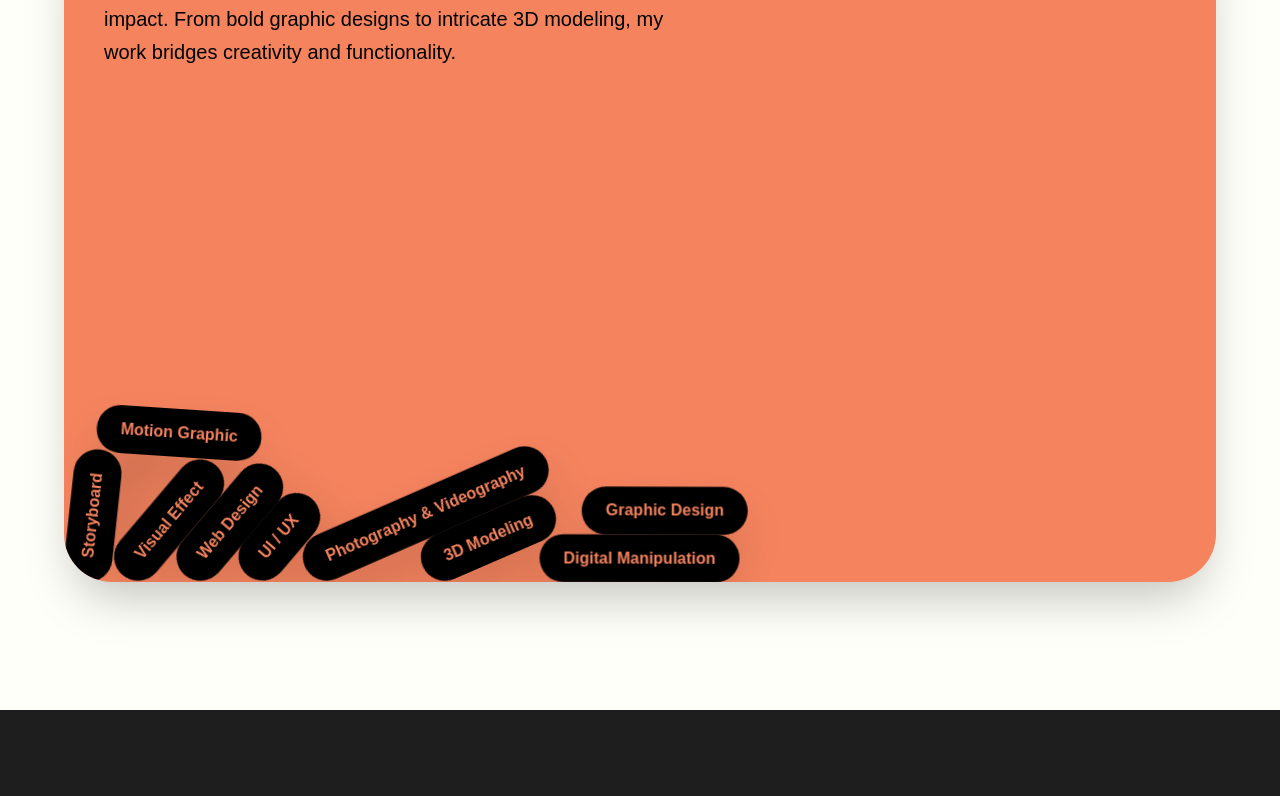
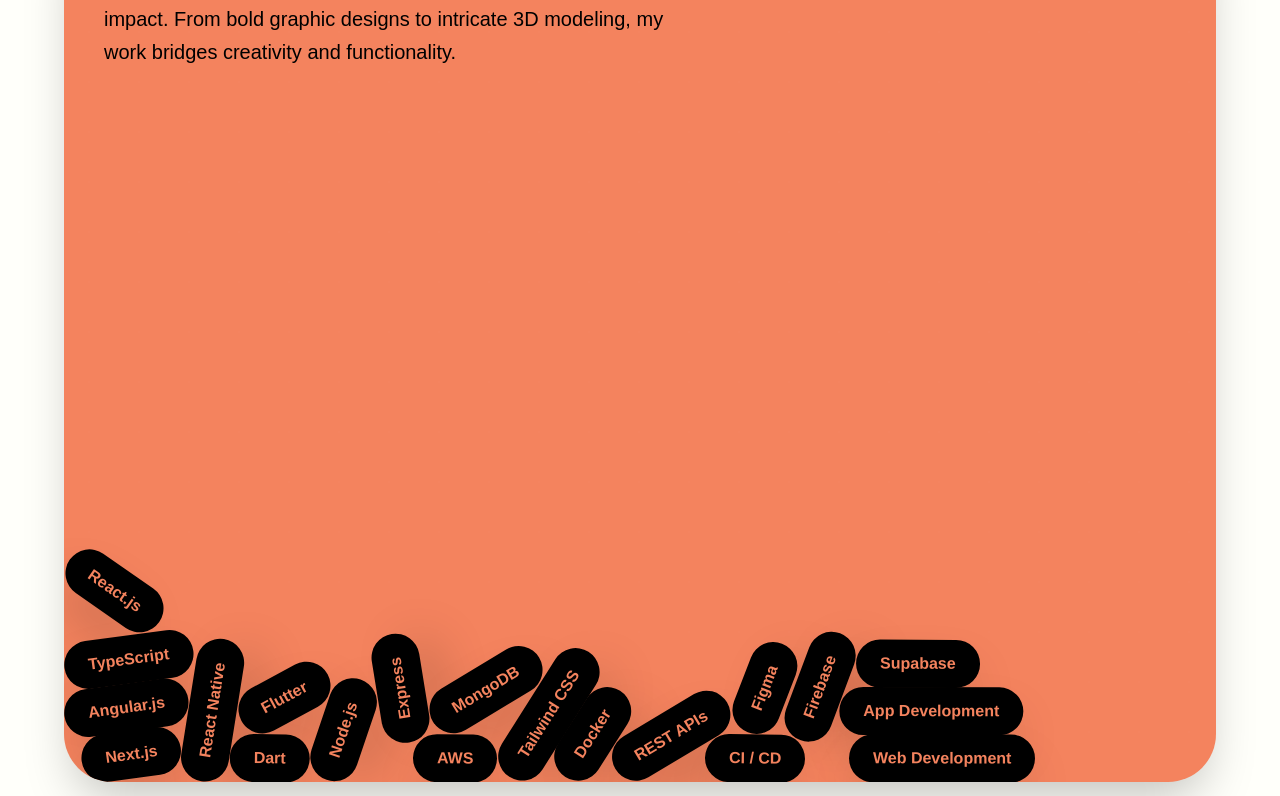
Before and after one commit to DHANIYEL/portfolio-v2, a Next.js app: page / in a window 1280 px wide. Shown: the part 2144-2940 px from the top of the page. Built offline with nearby package versions, Linux system fonts and the light colour scheme; a web font is replaced by a local one.

Commit message:
Skills Data

```diff
--- a/app/constants/index.js
+++ b/app/constants/index.js
@@ -7,69 +7,26 @@
 ];
 
 export const skills = [
-  {
-    name: "Motion Graphic",
-    rotation: "-12deg",
-    delay: "0ms",
-    initialX: 120,
-    initialY: 40,
-  },
-  {
-    name: "Storyboard",
-    rotation: "-6deg",
-    delay: "100ms",
-    initialX: 280,
-    initialY: 110,
-  },
-  {
-    name: "Visual Effect",
-    rotation: "0deg",
-    delay: "200ms",
-    initialX: 420,
-    initialY: 80,
-  },
-  {
-    name: "Web Design",
-    rotation: "8deg",
-    delay: "300ms",
-    initialX: 180,
-    initialY: 180,
-  },
-  {
-    name: "UI / UX",
-    rotation: "4deg",
-    delay: "400ms",
-    initialX: 360,
-    initialY: 200,
-  },
-  {
-    name: "Photography & Videography",
-    rotation: "15deg",
-    delay: "500ms",
-    initialX: 80,
-    initialY: 260,
-  },
-  {
-    name: "3D Modeling",
-    rotation: "10deg",
-    delay: "600ms",
-    initialX: 300,
-    initialY: 300,
-  },
-  {
-    name: "Graphic Design",
-    rotation: "-3deg",
-    delay: "700ms",
-    initialX: 450,
-    initialY: 250,
-  },
-  {
-    name: "Digital Manipulation",
-    rotation: "12deg",
-    delay: "800ms",
-    initialX: 200,
-    initialY: 330,
-  },
+  { name: "React.js" },
+  { name: "TypeScript" },
+  { name: "Angular.js" },
+  { name: "Next.js" },
+  { name: "React Native" },
+  { name: "Flutter" },
+  { name: "Dart" },
+  { name: "Node.js" },
+  { name: "Express" },
+  { name: "MongoDB" },
+  { name: "AWS" },
+  { name: "Tailwind CSS" },
+  { name: "Docker" },
+  { name: "REST APIs" },
+  { name: "CI / CD" },
+  { name: "Figma" },
+  { name: "Firebase" },
+  { name: "Supabase" },
+  { name: "App Development" },
+  { name: "Web Development" },
 ];
 
 // constants/index.ts
--- a/app/pages/Skills.tsx
+++ b/app/pages/Skills.tsx
@@ -41,7 +41,7 @@
 
     // Physics bodies for each tag
     const skillElements = Array.from(
-      containerRef.current.querySelectorAll(".skill-tag")
+      containerRef.current.querySelectorAll(".skill-tag"),
     );
 
     const bodies = skillElements.map((el, i) => {
@@ -93,7 +93,10 @@
   }, []);
 
   return (
-    <section className="relative min-h-screen w-full text-black px-4 sm:px-6 md:px-8 lg:px-12 xl:px-16 py-20 md:py-24 lg:py-32 overflow-hidden" id="skill">
+    <section
+      className="relative min-h-screen w-full text-black px-4 sm:px-6 md:px-8 lg:px-12 xl:px-16 py-20 md:py-24 lg:py-32 overflow-hidden"
+      id="skill"
+    >
       {/* Background gradient effects */}
       {/* <div className="absolute inset-0 overflow-hidden pointer-events-none">
         <div className="absolute top-1/4 left-1/4 w-full h-full bg-primary rounded-full mix-blend-multiply filter blur-3xl opacity-20"></div>
@@ -136,17 +139,24 @@
           <div className="relative z-10 min-h-[300px] md:min-h-[350px]">
             <div
               ref={containerRef}
-              className="relative w-full h-[350px] md:h-[450px] overflow-hidden rounded-xl"
-            >
-              {skills.map((skill, index) => (
+className="relative w-full h-[650px] rounded-xl"            >
+              {skills.map((skill, index) => {
+                const randomRotation = `${Math.floor(Math.random() * 30 - 15)}deg`; // -15deg to +15deg
+                const randomX = Math.floor(Math.random() * 500); // width range
+                const randomY = Math.floor(Math.random() * 600); // height range
+
+                return (
                   <div
                     key={index}
                     className="skill-tag absolute px-6 py-3 bg-black text-primary rounded-full font-bold shadow-2xl select-none"
-                  style={{ willChange: "transform" }}
+                    style={{
+                      transform: `translate(${randomX}px, ${randomY}px) rotate(${randomRotation})`,
+                    }}
                   >
                     {skill.name}
                   </div>
-              ))}
+                );
+              })}
             </div>
           </div>
         </div>
```
Lines whose indentation alone changed are shown as unchanged.
